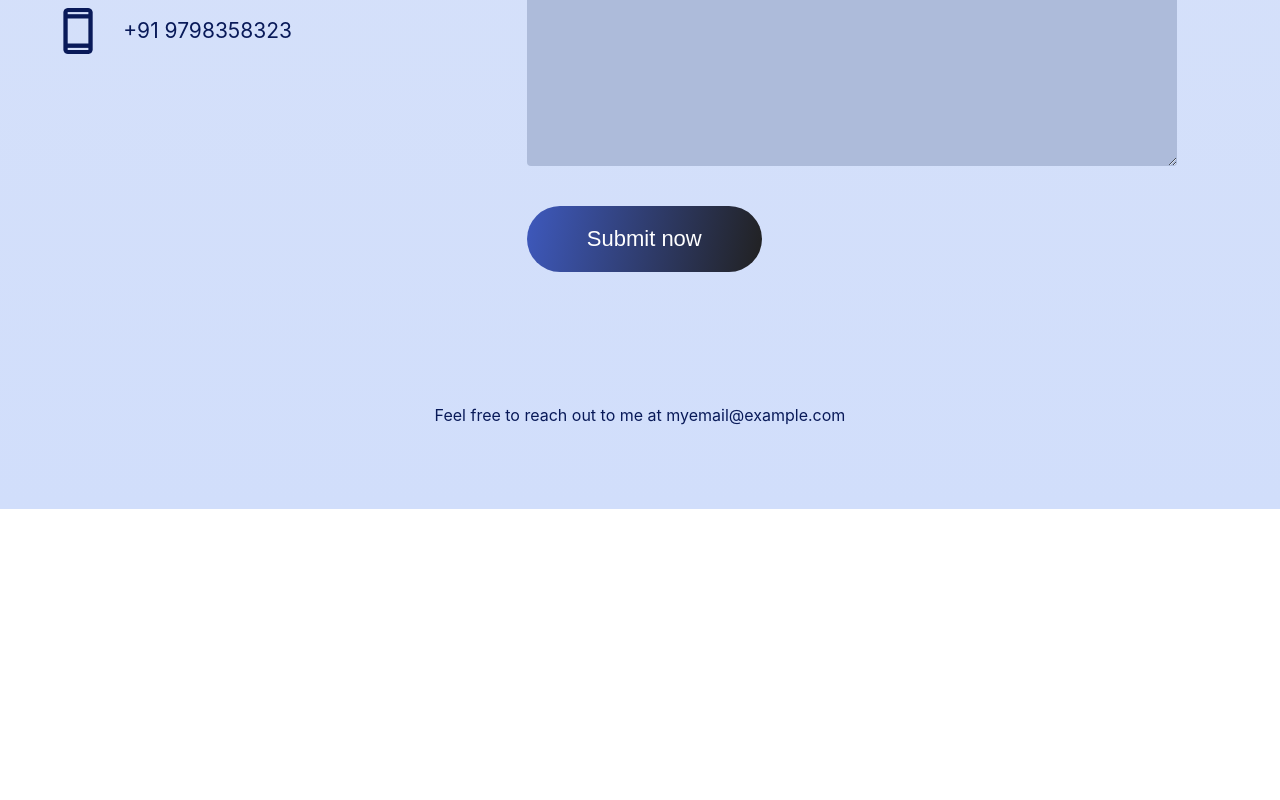
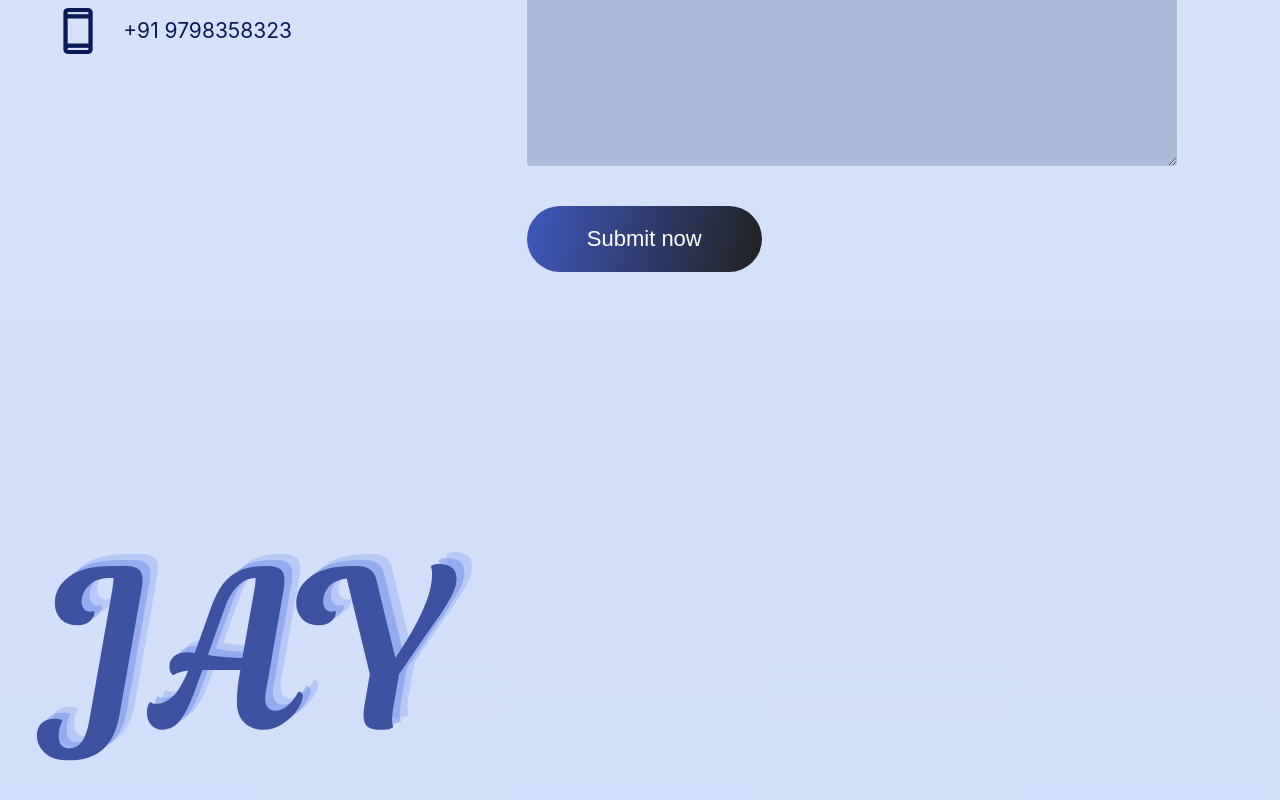
Before and after one commit to HydraCaptain/portfolio, a React (Create React App) app: page / in a window 1280 px wide. Shown: the part 3990-4790 px from the top of the page. Before the commit the page ends 4499 px from the top, so only its background shows below. Built offline with nearby package versions, Linux system fonts and the light colour scheme.

Commit message:
update1
update

```diff
--- a/src/App.js
+++ b/src/App.js
@@ -6,6 +6,9 @@ import About from './components/about/about';
 import Mywork from './components/mywork/mywork.js';
 import Certificate from './components/certificates/certificate.js';
 import Contact from './components/contact/contact.js';
+import Footer from './components/Footer/footer';
+
+
 
 
 
@@ -19,7 +22,7 @@ function App() {
       <Mywork />
       <Certificate />
       <Contact />
-
+      <Footer />
     </div>
   );
 }
--- /dev/null
+++ b/src/components/Footer/footer.js
@@ -0,0 +1,21 @@
+import React from 'react';
+import './footer.css';
+import logoJAY from '../../assets/JAY.svg';
+
+
+
+
+
+const Footer = () => {
+  return (
+    <div className="footer">
+      <div class = "FooterTop">
+        <div class = "FooterTopLeft">
+            <img src = {logoJAY} alt='logo' />
+        </div>
+      </div>
+    </div>
+  );
+}
+
+export default Footer;
--- a/src/components/contact/contact.js
+++ b/src/components/contact/contact.js
@@ -31,8 +31,6 @@ const Contact = () => {
                 <button type='submit' className='ContactSubmit'>Submit now</button>
             </form>
         </div>
-
-      <p>Feel free to reach out to me at myemail@example.com</p>
     </div>
   );
 }
--- a/src/components/navbar/nav.css
+++ b/src/components/navbar/nav.css
@@ -14,8 +14,8 @@
 }
 
 .nav img {
-  width: 3rem;
-  height: 3rem;
+  width: 5rem;
+  height: 5rem;
 }
 
 .nav-menu {
```
Also changed, not shown: src/components/Footer/footer.css (added).
